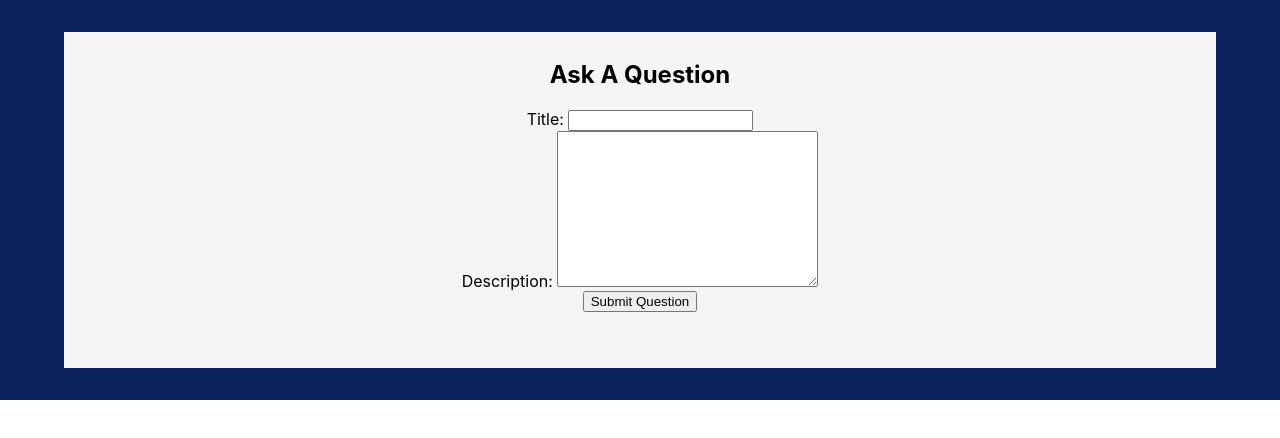
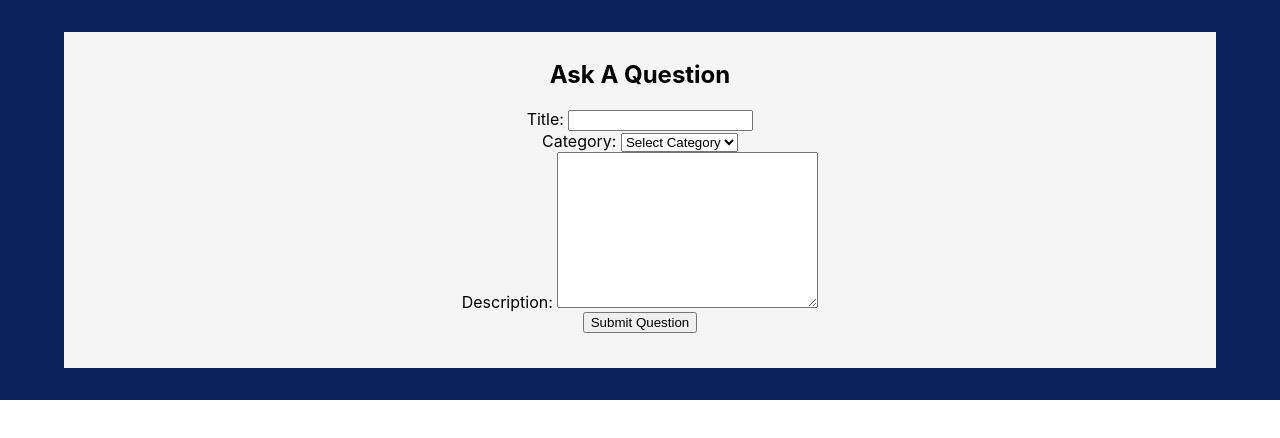
Before and after one commit to buildweek-advicegiver/Front-End, a React (Create React App) app: page /posts in a window 1280 px wide. Shown: the top 438 px of the page. Built offline with nearby package versions, Linux system fonts and the light colour scheme.

Commit message:
Added categories to posts component

```diff
--- a/package.json
+++ b/package.json
@@ -3,6 +3,7 @@
   "version": "0.1.0",
   "private": true,
   "dependencies": {
+    "axios": "^0.19.0",
     "react": "^16.8.6",
     "react-dom": "^16.8.6",
     "react-router-dom": "^5.0.1",
--- a/src/components/AddPosts.js
+++ b/src/components/AddPosts.js
@@ -6,6 +6,7 @@ const AddPosts = props => {
     info:"",
     title: "",
     description: "",
+    category: "",
     id: null
   });
 
@@ -21,6 +22,7 @@ const AddPosts = props => {
         info:"",
         title: "",
         description: "",
+        category: "",
         id: null
     });
   };
@@ -31,13 +33,29 @@ const AddPosts = props => {
       <div>
         <label htmlFor="Name">
           Title:{" "}
-          </label>
+        </label>
         <input
             type="text"
             value={input.title}
             onChange={inputHandler}
             info="title"
           />
+      </div>
+      <div>
+        <label>
+          Category:{" "}
+        </label>
+        <select
+          info="category"
+          type=""
+          onChange={inputHandler}
+          value={input.category} required>
+            <option value="">Select Category</option>
+            <option value="Mental Health">Mental Health</option>
+            <option value="Relationship">Relationship</option>
+            <option value="Career">Career</option>
+            <option value="Misc">Misc.</option>
+        </select>
       </div>
       <div>
         <label htmlFor="Description">
--- a/src/components/EditPosts.js
+++ b/src/components/EditPosts.js
@@ -2,12 +2,13 @@ import React, { useState } from "react";
 import { Card, CardTitle, CardPost, CardEditButton, Button, Label, Form } from "./StyledPosts";
 
 const EditPosts = props => {
-  const { title, description, id } = props.post;
+  const { title, description, category, id } = props.post;
 
   const [input, setInput] = useState({
     info:"",
     title: title,
     description: description,
+    category:category,
     id: id
   });
 
@@ -51,6 +52,22 @@ const EditPosts = props => {
           />
       </div>
       <div>
+        <Label htmlFor="category">
+          Category:{" "}
+        </Label>
+          <select
+            info="category"
+            type=""
+            onChange={inputHandler}
+            value={input.category} required>
+              <option value="">Select Category</option>
+              <option value="mental health">Mental Health</option>
+              <option value="relationship">Relationship</option>
+              <option value="career">Career</option>
+              <option value="misc">Misc.</option>
+            </select>
+      </div>
+      <div>
         <label htmlFor="Description">
           Description:{" "}
           <textarea
@@ -71,6 +88,10 @@ const EditPosts = props => {
         <h3>Title</h3>
           <p>{title}</p>
       </CardTitle>
+      <div>
+        <h4>Category</h4>
+          <p>{category}</p>
+      </div>
       <CardPost>
         <h3>Description</h3>
           <p>{description}</p>
```
Also changed, not shown: 1 other file (tests, documents, lock files or other folders).
